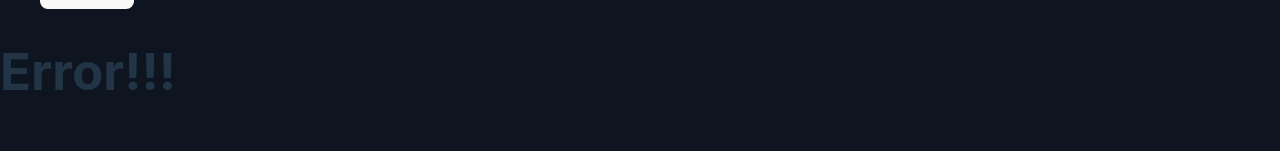
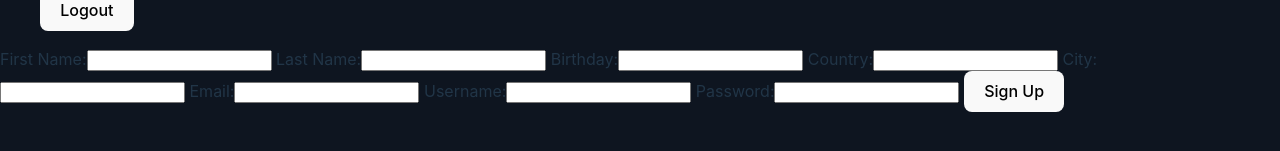
Before and after one commit to toks4/Talk-Tune, a React (Vite) app: page /profile/updateprofile in a window 1280 px wide. Shown: the part 507-658 px from the top of the page. Built offline with nearby package versions, Linux system fonts and the light colour scheme; no server answers.

Commit message:
update profilepage

```diff
--- a/src/App.jsx
+++ b/src/App.jsx
@@ -8,7 +8,7 @@ import ExplorePage from "./pages/ExplorePage";
 import ProfilePage from "./pages/ProfilePage";
 import CreatePodcast from "./pages/CreatePodcast";
 //import AllPodcasts from "./components/AllPodcasts";
-
+import UpdateProfile from "./pages/UpdateProfile";
 
 
 function App() {
@@ -23,7 +23,7 @@ function App() {
         <Route path="/explore" element={<ExplorePage />} />
         <Route path="/profile" element= {<ProfilePage />} />
         <Route path="/createPodcast/:userId" element={<CreatePodcast />} />
-
+        <Route path="profile/updateprofile" element={<UpdateProfile />} />
 
         <Route path="*" element={ <ErrorPage /> } />
       </Routes>
--- a/src/contexts/SessionContext.jsx
+++ b/src/contexts/SessionContext.jsx
@@ -6,15 +6,22 @@ const SessionContextProvider = ({ children }) => {
   const [isLoading, setIsLoading] = useState(true)
   const [isAuthenticated, setIsAuthenticated] = useState(false)
   const [token, setToken] = useState()
+  const [user, setUser] = useState('')
+
 
   const verifyToken = async jwt => {
     try {
-      await fetch('http://localhost:5173/auth/verify', {
-        method: 'POST',
+      let verifiedUser = await fetch('http://localhost:5005/auth/verify', {
+        method: 'GET',
         headers: {
           Authorization: `Bearer ${jwt}`,
         },
       })
+      let oat = await verifiedUser.json()
+      console.log(oat)
+
+      setUser(oat.user)
+
       setToken(jwt)
       setIsAuthenticated(true)
       setIsLoading(false)
@@ -45,7 +52,7 @@ const SessionContextProvider = ({ children }) => {
   }
 
   return (
-    <SessionContext.Provider value={{ setToken, isAuthenticated, isLoading, logoutFunction }}>
+    <SessionContext.Provider value={{ setToken, isAuthenticated, isLoading, logoutFunction, setUser, user }}>
       {children}
     </SessionContext.Provider>
   )
--- a/src/pages/LoginPage.jsx
+++ b/src/pages/LoginPage.jsx
@@ -10,7 +10,7 @@ const LoginPage = () => {
   const [username, setUsername] = useState('')
   const [password, setPassword] = useState('')
 
-  const { setToken } = useContext(SessionContext)
+  const { setToken, setUser } = useContext(SessionContext)
   const navigate = useNavigate()
   const handleSubmit = async (event) => {
     event.preventDefault()
@@ -20,6 +20,8 @@ const LoginPage = () => {
         password
       })
       console.log(response.data)
+      setToken(response.data.authToken)
+      setUser(response.data.user)
 
       navigate('/profile')
       //if (response.status === 201) {
--- a/src/pages/ProfilePage.jsx
+++ b/src/pages/ProfilePage.jsx
@@ -1,35 +1,31 @@
 import React, { useEffect } from 'react'
 import { useState } from 'react';
-import { useParams } from 'react-router-dom';
-
-
+import { Link } from 'react-router-dom'
+import { useContext } from 'react'
+import { SessionContext } from '../contexts/SessionContext';
 
 function ProfilePage() {
-    const [user, setUser] = useState('')
-    const [userId] = useParams('')
 
-
-
-    const getUser = async () => {
+   /* const getUser = async () => {
     const response = await axios.get(`http://localhost:5005/profile/${userId}`,{
 
     })
     const data = await response.json();
     setUser(data)
-
 }
-
-
-
-
     useEffect(()=>{
        getUser()
     },[]);
+*/
 
+const {user} = useContext(SessionContext)
+if (!user) {
+   return <p>Loading</p>
+}
 
   return (
     <div>
-    <h1>ProfilePage</h1>
+    <h1>Hi, {user.firstname}!</h1>
     <Link to='/profile/updateprofile'>
         <button className='updateProfileBtn' type='submit'> Update Profile </button>
     </Link>
--- /dev/null
+++ b/src/pages/UpdateProfile.jsx
@@ -0,0 +1,97 @@
+import { useState } from 'react';
+import axios from 'axios';
+import { useNavigate } from 'react-router-dom';
+
+const UpdateProfile = () => {
+  // Add some states to control your inputs
+  const [firstname, setFirstName] = useState('')
+  const [lastname, setLastName] = useState('')
+  const [birthday, setBirthday] = useState('')
+  const [city, setCity] = useState('')
+  const [country, setCountry] = useState('')
+  const [email, setEmail] = useState('')
+  const [username, setUsername] = useState('')
+  const [password, setPassword] = useState('')
+  const navigate = useNavigate()
+
+  const handleSubmit = async event => {
+    event.preventDefault()
+    try {
+      const response = await axios.post('http://localhost:5005/auth/signup', {
+        firstname,
+        lastname,
+        birthday,
+        city,
+        country,
+        email,
+        username,
+        password,
+      })
+      console.log(response.data)
+
+      if (response.status === 201) {
+        navigate('/profile')
+      }
+    } catch (error) {
+      console.error(error)
+    }
+  }
+
+  return (
+   <div>
+    <form onSubmit={handleSubmit} >
+        <label>First Name:
+        <input
+           type="text"
+           value={firstname}
+           onChange={event => setFirstName(event.target.value)}
+           /> </label>
+        <label>Last Name:
+           <input
+           type="text"
+           value={lastname}
+           onChange={event => setLastName(event.target.value)}
+           /> </label>
+            <label>Birthday:
+           <input
+           type="number"
+           value={birthday}
+           onChange={event => setBirthday(event.target.value)}
+            /> </label>
+            <label>Country:
+           <input
+           type="text"
+           value={country}
+           onChange={event => setCountry(event.target.value)}
+           /> </label>
+            <label>City:
+           <input
+           type="text"
+           value={city}
+           onChange={event => setCity(event.target.value)}
+           />  </label>
+            <label>Email:
+           <input
+           type="text"
+           value={email}
+           onChange={event => setEmail(event.target.value)}
+           /> </label>
+           <label>Username:
+           <input
+           type="text"
+           value={username}
+           onChange={event => setUsername(event.target.value)}
+           /> </label>
+            <label>Password:
+           <input
+           type="text"
+           value={password}
+           onChange={event => setPassword(event.target.value)}
+           /> </label>
+    <button className='signUpBtn' type='submit'>Sign Up</button>
+    </form>
+    </div>
+  )
+}
+
+export default UpdateProfile
```
